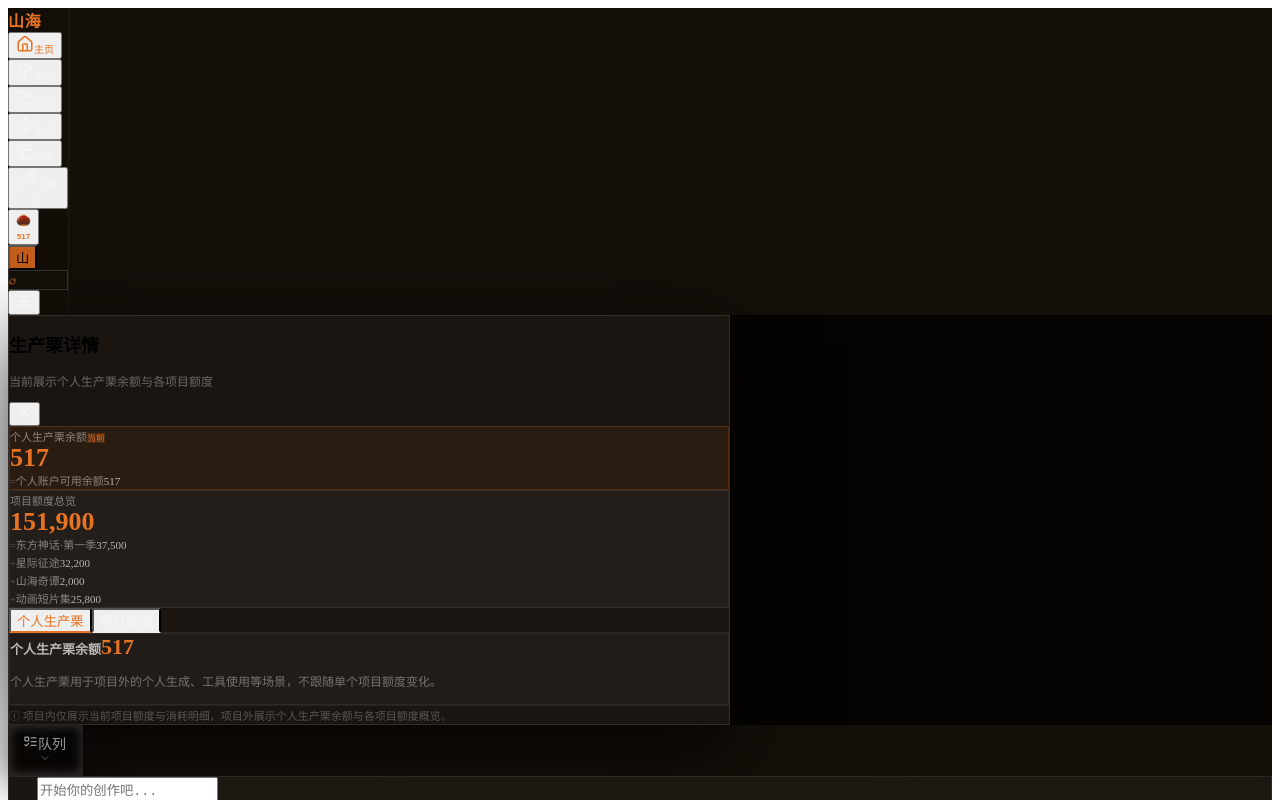
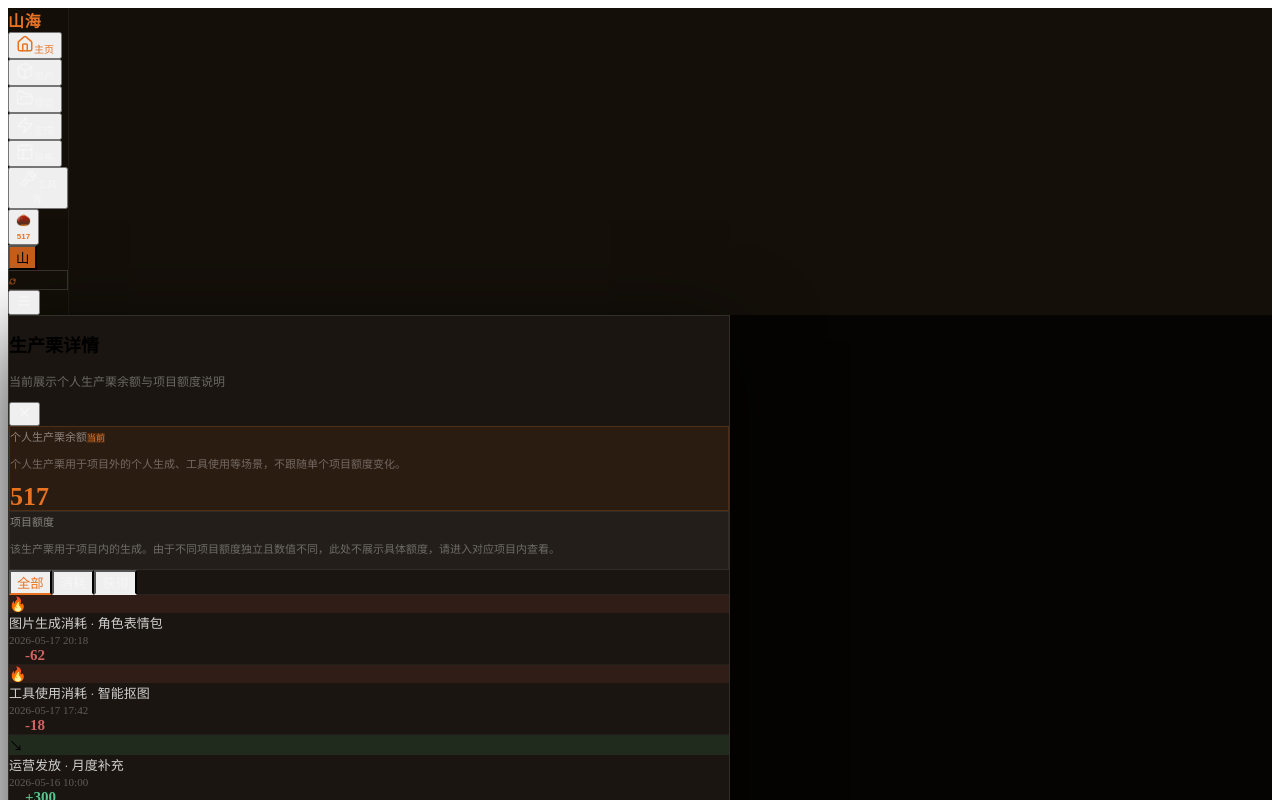
Before and after one commit to zx-hannah/shanhai, a React (Vite) app: page / in a window 1280 px wide. Both pictures are taken after a click on the button "生产栗详情". Shown: the top 800 px of the page. Built offline with nearby package versions, Linux system fonts and the light colour scheme; the HTML template or start-up script is replaced by a standard one.

Commit message:
Update token modal context display

```diff
--- a/src/app/components/TokenModal.tsx
+++ b/src/app/components/TokenModal.tsx
@@ -2,7 +2,7 @@ import { useMemo, useState } from "react";
 import { X } from "lucide-react";
 import { PROJECTS_DATA } from "../data/projectsData";
 
-type TotalTxTab = "personal" | "projects";
+type TotalTxTab = "all" | "consume" | "gain";
 type ProjectTxTab = "consume";
 
 export interface TokenModalProps {
@@ -15,6 +15,21 @@ export interface TokenModalProps {
 }
 
 export const PERSONAL_TOKEN_BALANCE = 517;
+
+const PERSONAL_TX_LIST: Array<{
+  id: string;
+  desc: string;
+  amount: number;
+  date: string;
+  type: "consume" | "gain";
+}> = [
+  { id: "t-1", desc: "图片生成消耗 · 角色表情包", amount: -62, date: "2026-05-17 20:18", type: "consume" },
+  { id: "t-2", desc: "工具使用消耗 · 智能抠图", amount: -18, date: "2026-05-17 17:42", type: "consume" },
+  { id: "t-3", desc: "运营发放 · 月度补充", amount: 300, date: "2026-05-16 10:00", type: "gain" },
+  { id: "t-4", desc: "图片生成消耗 · 海报草稿", amount: -41, date: "2026-05-15 15:26", type: "consume" },
+  { id: "t-5", desc: "系统返还 · 任务取消", amount: 24, date: "2026-05-15 12:08", type: "gain" },
+  { id: "t-6", desc: "工具使用消耗 · 高清修复", amount: -12, date: "2026-05-14 21:03", type: "consume" },
+];
 
 const PROJECT_CONSUME_MAP: Record<string, Array<{ id: string; desc: string; amount: number; date: string }>> = {
   "1": [
@@ -60,11 +75,19 @@ function FormulaCard({
   total,
   items,
   highlight,
+  note,
+  hideTotalValue,
+  hideItemValues,
+  hideItems,
 }: {
   title: string;
   total: number;
   items: { label: string; value: number }[];
   highlight?: boolean;
+  note?: string;
+  hideTotalValue?: boolean;
+  hideItemValues?: boolean;
+  hideItems?: boolean;
 }) {
   return (
     <div
@@ -74,7 +97,8 @@ function FormulaCard({
         border: highlight ? "1px solid rgba(232,115,34,0.2)" : "1px solid rgba(255,255,255,0.06)",
       }}
     >
-      <div className="flex items-center gap-1.5 mb-2">
+      <div className="mb-2">
+        <div className="flex items-center gap-1.5">
           <span style={{ fontSize: "11px", color: "rgba(255,255,255,0.45)" }}>{title}</span>
           {highlight && (
             <span className="px-1.5 py-0.5 rounded text-xs" style={{ background: "rgba(232,115,34,0.15)", color: "#E87322", fontSize: "9px" }}>
@@ -82,22 +106,34 @@ function FormulaCard({
             </span>
           )}
         </div>
+        {note && (
+          <p className="mt-1.5" style={{ fontSize: "11px", color: "rgba(255,255,255,0.34)", lineHeight: 1.55 }}>
+            {note}
+          </p>
+        )}
+      </div>
+      {!hideTotalValue && (
         <div className="mb-3">
           <span style={{ fontSize: "26px", fontWeight: 800, color: "#E87322", lineHeight: 1 }}>
             {fmt(total)}
           </span>
         </div>
+      )}
+      {!hideItems && (
         <div className="flex flex-col gap-1">
           {items.map((item, i) => (
             <div key={item.label} className="flex items-center gap-2">
               <span style={{ fontSize: "10px", color: "rgba(255,255,255,0.25)", width: "12px", flexShrink: 0 }}>
-              {i === 0 ? "=" : "+"}
+                {i === 0 ? "=" : "-"}
               </span>
               <span style={{ fontSize: "11px", color: "rgba(255,255,255,0.45)", flex: 1 }}>{item.label}</span>
+              {!hideItemValues && (
                 <span style={{ fontSize: "11px", color: "rgba(255,255,255,0.68)", fontWeight: 500 }}>{fmt(item.value)}</span>
+              )}
             </div>
           ))}
         </div>
+      )}
     </div>
   );
 }
@@ -110,7 +146,7 @@ export function TokenModal({
   projectAlloc = 0,
   projectUsed = 0,
 }: TokenModalProps) {
-  const [activeTab, setActiveTab] = useState<TotalTxTab | ProjectTxTab>(mode === "project" ? "consume" : "personal");
+  const [activeTab, setActiveTab] = useState<TotalTxTab | ProjectTxTab>(mode === "project" ? "consume" : "all");
 
   const projectAvailable = Math.max(projectAlloc - projectUsed, 0);
   const currentProjectTx = useMemo(() => {
@@ -118,9 +154,16 @@ export function TokenModal({
     return PROJECT_CONSUME_MAP[projectId] ?? [];
   }, [projectId]);
 
+  const totalTxList = useMemo(() => {
+    if (activeTab === "consume") return PERSONAL_TX_LIST.filter((tx) => tx.type === "consume");
+    if (activeTab === "gain") return PERSONAL_TX_LIST.filter((tx) => tx.type === "gain");
+    return PERSONAL_TX_LIST;
+  }, [activeTab]);
+
   const totalTabs: { key: TotalTxTab; label: string }[] = [
-    { key: "personal", label: "个人生产栗" },
-    { key: "projects", label: "项目额度" },
+    { key: "all", label: "全部" },
+    { key: "consume", label: "消耗" },
+    { key: "gain", label: "获得" },
   ];
 
   return (
@@ -143,7 +186,7 @@ export function TokenModal({
           <div>
             <h2 className="text-white" style={{ fontSize: "18px", fontWeight: 700 }}>生产栗详情</h2>
             <p className="mt-0.5" style={{ fontSize: "12px", color: "rgba(255,255,255,0.35)" }}>
-              {mode === "project" ? `当前项目：${projectName ?? "未命名项目"}` : "当前展示个人生产栗余额与各项目额度"}
+              {mode === "project" ? `当前项目：${projectName ?? "未命名项目"}` : "当前展示个人生产栗余额与项目额度说明"}
             </p>
           </div>
           <button onClick={onClose} className="w-7 h-7 flex items-center justify-center rounded-full hover:bg-white/10">
@@ -155,21 +198,23 @@ export function TokenModal({
           {mode === "project" ? (
             <>
               <FormulaCard
-                title="当前项目可用额度"
+                title="个人生产栗余额"
+                total={PERSONAL_TOKEN_BALANCE}
+                items={[
+                  { label: "个人账户可用余额", value: PERSONAL_TOKEN_BALANCE },
+                ]}
+                note="个人生产栗用于项目外的个人生成、工具使用等场景，不跟随单个项目额度变化。"
+                hideItems
+              />
+              <FormulaCard
+                title="项目额度"
                 total={projectAvailable}
                 items={[
                   { label: `项目额度（${projectName ?? "当前项目"}）`, value: projectAlloc },
                   { label: "已消耗", value: -projectUsed },
                 ].map((item) => ({ ...item, value: Math.abs(item.value) }))}
                 highlight
-              />
-              <FormulaCard
-                title="项目消耗概览"
-                total={projectUsed}
-                items={[
-                  { label: "图片与视频累计消耗", value: projectUsed },
-                  { label: "当前剩余额度", value: projectAvailable },
-                ]}
+                note="该生产栗用于项目内的生成，需要进入项目内查看当前项目的剩余可用额度与消耗情况。"
               />
             </>
           ) : (
@@ -181,25 +226,28 @@ export function TokenModal({
                   { label: "个人账户可用余额", value: PERSONAL_TOKEN_BALANCE },
                 ]}
                 highlight
+                note="个人生产栗用于项目外的个人生成、工具使用等场景，不跟随单个项目额度变化。"
+                hideItems
               />
               <FormulaCard
-                title="项目额度总览"
-                total={PROJECTS_DATA.reduce((sum, project) => sum + Math.max(project.tokenTotal - project.tokenUsed, 0), 0)}
-                items={PROJECTS_DATA.slice(0, 4).map((project) => ({
-                  label: project.name,
-                  value: Math.max(project.tokenTotal - project.tokenUsed, 0),
-                }))}
+                title="项目额度"
+                total={0}
+                items={[
+                  { label: "项目内生成使用", value: 0 },
+                ]}
+                note="该生产栗用于项目内的生成。由于不同项目额度独立且数值不同，此处不展示具体额度，请进入对应项目内查看。"
+                hideTotalValue
+                hideItems
               />
             </>
           )}
         </div>
 
-        {mode === "total" && (
         <div
           className="flex items-center gap-5 px-6 flex-shrink-0"
           style={{ borderBottom: "1px solid rgba(255,255,255,0.06)" }}
         >
-            {totalTabs.map((tab) => (
+          {(mode === "project" ? [{ key: "consume" as const, label: "消耗" }] : totalTabs).map((tab) => (
             <button
               key={tab.key}
               onClick={() => setActiveTab(tab.key)}
@@ -214,11 +262,11 @@ export function TokenModal({
             </button>
           ))}
         </div>
-        )}
 
         <div className="flex-1 overflow-auto">
           {mode === "project" ? (
-            currentProjectTx.length === 0 ? (
+            <div className="px-6 py-5">
+              {currentProjectTx.length === 0 ? (
                 <div className="flex items-center justify-center py-12 text-sm" style={{ color: "rgba(255,255,255,0.25)" }}>
                   暂无项目消耗记录
                 </div>
@@ -226,7 +274,7 @@ export function TokenModal({
                 currentProjectTx.map((tx) => (
                   <div
                     key={tx.id}
-                  className="flex items-center justify-between px-6 py-3"
+                    className="flex items-center justify-between py-3"
                     style={{ borderBottom: "1px solid rgba(255,255,255,0.04)" }}
                   >
                     <div className="flex items-center gap-3">
@@ -254,54 +302,48 @@ export function TokenModal({
                     </span>
                   </div>
                 ))
-            )
-          ) : activeTab === "personal" ? (
+              )}
+            </div>
+          ) : (
             <div className="px-6 py-5">
-              <div className="rounded-xl p-4" style={{ background: "rgba(255,255,255,0.03)", border: "1px solid rgba(255,255,255,0.06)" }}>
-                <div className="flex items-center justify-between">
-                  <span style={{ fontSize: "13px", color: "rgba(255,255,255,0.68)", fontWeight: 600 }}>个人生产栗余额</span>
-                  <span style={{ fontSize: "22px", color: "#E87322", fontWeight: 800 }}>{fmt(PERSONAL_TOKEN_BALANCE)}</span>
+              {totalTxList.length === 0 ? (
+                <div className="flex items-center justify-center py-12 text-sm" style={{ color: "rgba(255,255,255,0.25)" }}>
+                  暂无记录
                 </div>
-                <p className="mt-2" style={{ fontSize: "12px", color: "rgba(255,255,255,0.38)", lineHeight: 1.7 }}>
-                  个人生产栗用于项目外的个人生成、工具使用等场景，不跟随单个项目额度变化。
-                </p>
+              ) : (
+                totalTxList.map((tx) => (
+                  <div
+                    key={tx.id}
+                    className="flex items-center justify-between py-3"
+                    style={{ borderBottom: "1px solid rgba(255,255,255,0.04)" }}
+                  >
+                    <div className="flex items-center gap-3">
+                      <div
+                        className="w-8 h-8 rounded-lg flex items-center justify-center flex-shrink-0"
+                        style={{ background: tx.amount > 0 ? "rgba(78,205,132,0.12)" : "rgba(255,100,100,0.1)" }}
+                      >
+                        <span style={{ fontSize: "14px" }}>{tx.amount > 0 ? "↘" : "🔥"}</span>
+                      </div>
+                      <div>
+                        <div style={{ fontSize: "13px", color: "rgba(255,255,255,0.8)" }}>{tx.desc}</div>
+                        <div style={{ fontSize: "11px", color: "rgba(255,255,255,0.3)", marginTop: "2px" }}>{tx.date}</div>
                       </div>
                     </div>
-          ) : (
-            PROJECTS_DATA.map((project) => {
-              const remain = Math.max(project.tokenTotal - project.tokenUsed, 0);
-              const pct = project.tokenTotal > 0 ? Math.round((project.tokenUsed / project.tokenTotal) * 100) : 0;
-              return (
-                <div
-                  key={project.id}
-                  className="px-6 py-4"
-                  style={{ borderBottom: "1px solid rgba(255,255,255,0.04)" }}
+                    <span
+                      style={{
+                        fontSize: "15px",
+                        fontWeight: 600,
+                        color: tx.amount > 0 ? "rgba(90,214,152,0.92)" : "rgba(255,120,120,0.8)",
+                        flexShrink: 0,
+                        marginLeft: "16px",
+                      }}
                     >
-                  <div className="flex items-center justify-between gap-4">
-                    <div className="min-w-0">
-                      <div style={{ fontSize: "13px", color: "rgba(255,255,255,0.82)", fontWeight: 600 }}>{project.name}</div>
-                      <div className="mt-1 flex items-center gap-3" style={{ fontSize: "11px", color: "rgba(255,255,255,0.35)" }}>
-                        <span>项目额度 {fmt(project.tokenTotal)}</span>
-                        <span>已消耗 {fmt(project.tokenUsed)}</span>
+                      {tx.amount > 0 ? `+${fmt(tx.amount)}` : fmt(tx.amount)}
+                    </span>
                   </div>
+                ))
+              )}
             </div>
-                    <div className="text-right">
-                      <div style={{ fontSize: "18px", color: "#E87322", fontWeight: 800 }}>{fmt(remain)}</div>
-                      <div style={{ fontSize: "11px", color: "rgba(255,255,255,0.3)" }}>剩余可用</div>
-                    </div>
-                  </div>
-                  <div className="mt-3 h-1.5 rounded-full overflow-hidden" style={{ background: "rgba(255,255,255,0.06)" }}>
-                    <div
-                      style={{
-                        width: `${Math.min(100, pct)}%`,
-                        height: "100%",
-                        background: pct > 80 ? "linear-gradient(90deg, #ff6b6b, #ff9b9b)" : "linear-gradient(90deg, #E87322, #F5A623)",
-                      }}
-                    />
-                  </div>
-                </div>
-              );
-            })
           )}
         </div>
 
@@ -310,7 +352,7 @@ export function TokenModal({
           style={{ borderTop: "1px solid rgba(255,255,255,0.06)" }}
         >
           <span style={{ fontSize: "11px", color: "rgba(255,255,255,0.28)" }}>
-            ⓘ 项目内仅展示当前项目额度与消耗明细，项目外展示个人生产栗余额与各项目额度概览。
+            ⓘ 项目外展示个人生产栗余额、说明与全部/消耗/获得记录，项目内仅展示当前项目剩余可用额度与消耗明细。
           </span>
         </div>
       </div>
```
Lines whose indentation alone changed are shown as unchanged.
